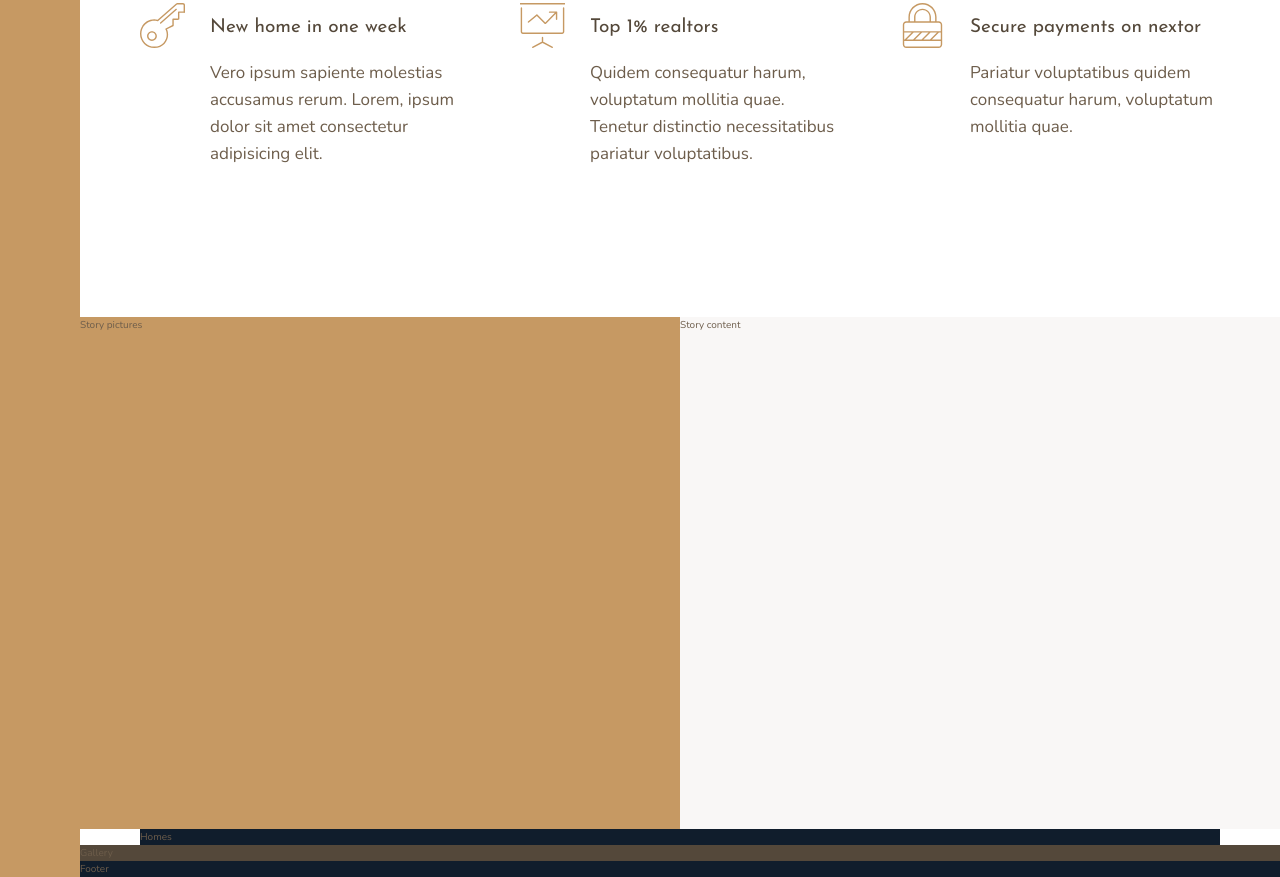
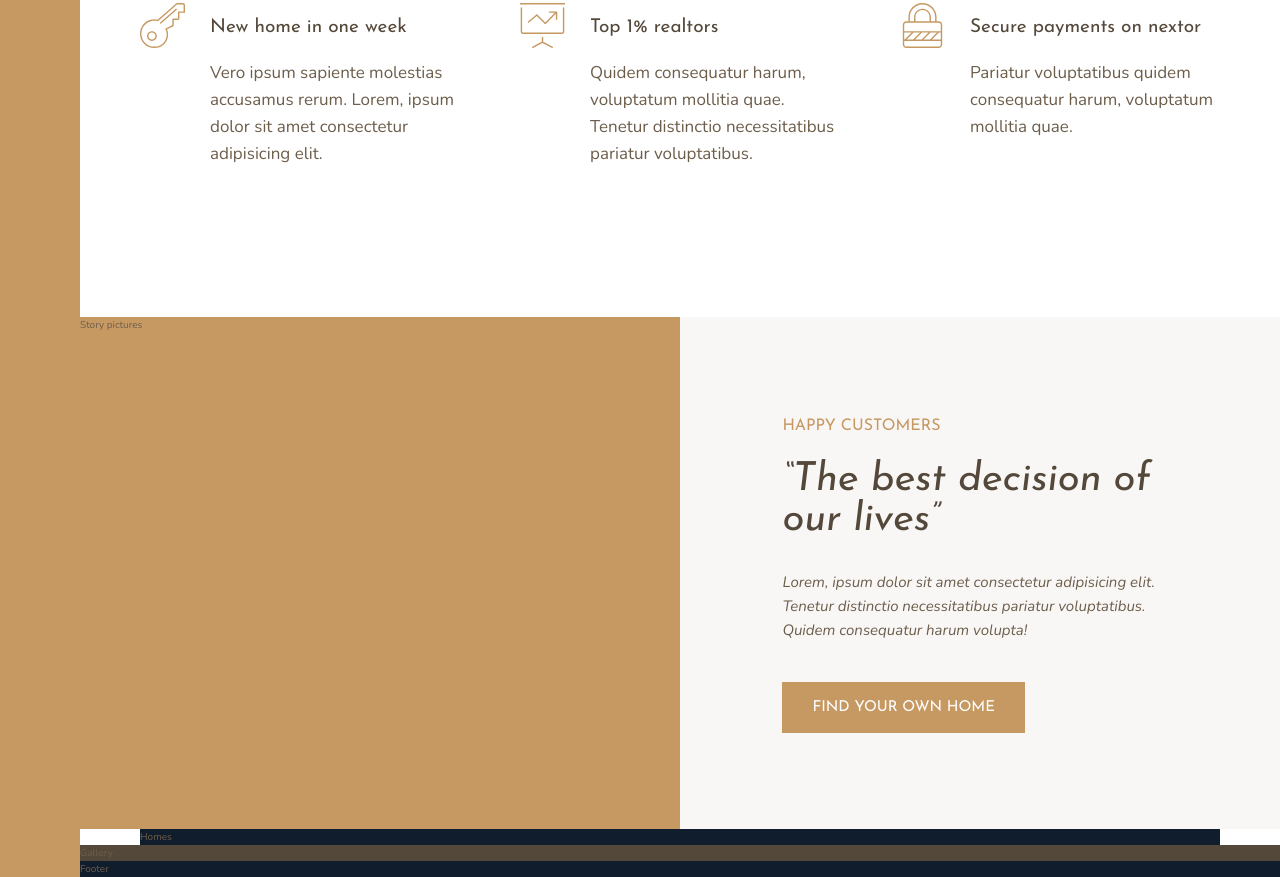
Before and after one commit to KaitlynSalemi/advanced-css-nexter, a website: page index.html in a window 1280 px wide. Shown: the part 991-1868 px from the top of the page. Drawn offline with nearby package versions, Linux system fonts and the light colour scheme.

Commit message:
story content formated and styled

```diff
--- a/index.html
+++ b/index.html
@@ -91,7 +91,12 @@
         </div>
 
         <div class="story__content">
-            Story content
+            <h3 class="heading-3 mb-sm">Happy Customers</h3>
+            <h2 class="heading-2 heading-2--dark mb-md">&ldquo;The best decision of our lives&rdquo;</h2>
+            <p class="story__text">
+                Lorem, ipsum dolor sit amet consectetur adipisicing elit. Tenetur distinctio necessitatibus pariatur voluptatibus. Quidem consequatur harum volupta!
+            </p>
+            <button class="btn">Find your own home</button>
         </div>
 
         <section class="homes">
--- a/sass/_story.scss
+++ b/sass/_story.scss
@@ -7,5 +7,25 @@
     &__content {
         background-color: $color-grey-light-1;
         grid-column: col-start 5 / full-end;
+
+        padding: 6rem 8vw;
+
+        //Flexbox
+        // display: flex;
+        // flex-direction: column;
+        // justify-content: center;
+        // align-items: flex-start;
+
+        //CSS Grid
+        display: grid;
+        align-content: center;
+        justify-items: start;
+
+    }
+
+    &__text {
+        font-size: 1.5rem;
+        font-style: italic;
+        margin-bottom: 4rem;
     }
 }
--- a/sass/_typography.scss
+++ b/sass/_typography.scss
@@ -9,10 +9,19 @@
 
 .heading-2 {
     @extend %heading;
+    font-size: 4rem;
+    font-style: italic;
+    line-height: 1;
+
+    &--light { color: $color-grey-light-1; }
+    &--dark { color: $color-grey-dark-1; }
 }
 
 .heading-3 {
     @extend %heading;
+    font-size: 1.6rem;
+    color: $color-primary;
+    text-transform: uppercase;
 }
 
 .heading-4 {
@@ -22,3 +31,25 @@
    &--light { color: $color-grey-light-1; }
    &--dark { color: $color-grey-dark-1; }
 }
+
+.btn {
+    background-color: $color-primary;
+    color: #fff;
+    border: none;
+    border-radius: 0;
+    font-family: $font-display;
+    font-size: 1.5rem;
+    text-transform: uppercase;
+    padding: 1.8rem 3rem;
+    cursor: pointer;
+    transition: all .2s;
+
+    &:hover {
+        background-color: $color-primary-dark;
+    }
+}
+
+.mb-sm { margin-bottom: 2rem; }
+.mb-md { margin-bottom: 3rem; }
+.mb-lg { margin-bottom: 4rem; }
+.mb-hg { margin-bottom: 8rem; }
```
Also changed, not shown: css/style.css.
